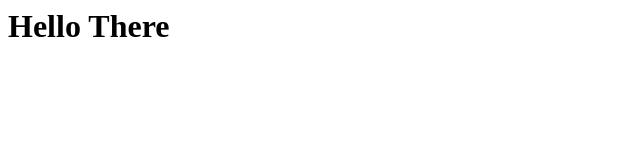
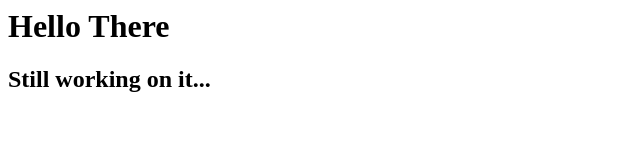
Before and after one commit to munjed-ab/munjed.github.io, a plain HTML site: page index.html in a window 1280 px wide. Shown: the whole page, without its empty margins (0-640 px from the left). Drawn offline with Linux system fonts and the light colour scheme.

Commit message:
Add subheading to index.html

```diff
--- a/index.html
+++ b/index.html
@@ -1 +1,2 @@
 <h1>Hello There</h1>
+<h2>Still working on it...</h2>
```
